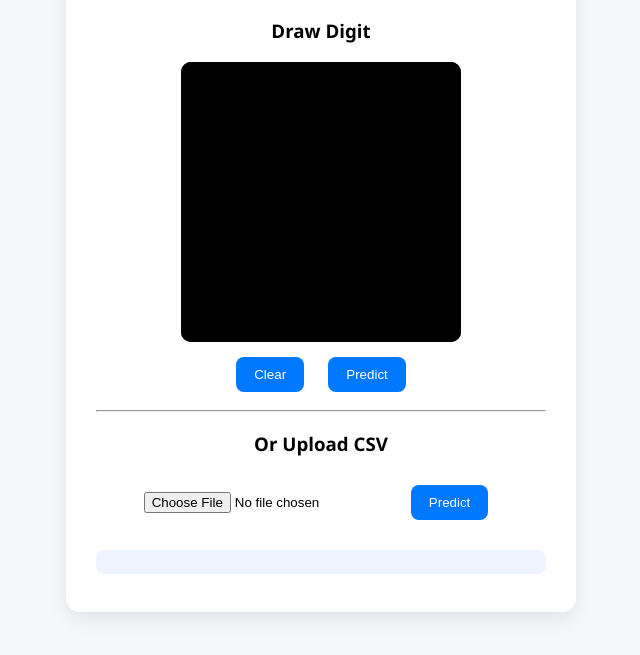
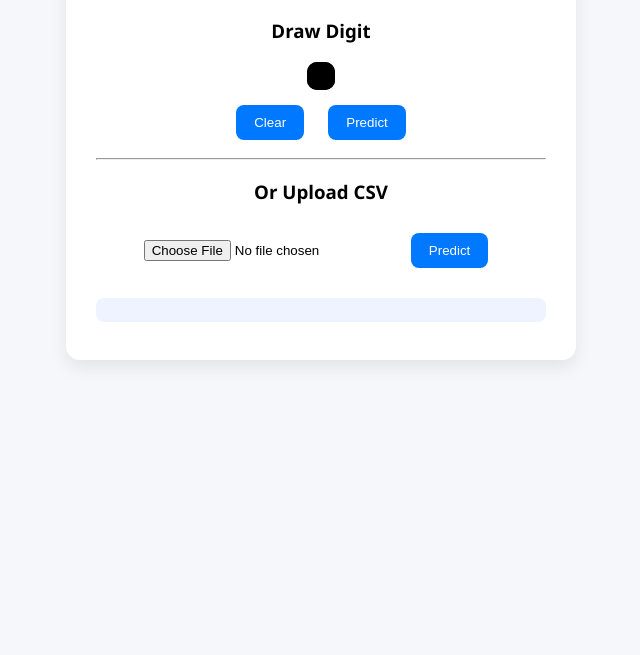
Before and after one commit to lokesh-2406/ANN-in-C, a plain HTML site: page web/index.html in a window 1280 px wide. Both pictures are taken after a click on the button "Clear". Shown: the part 129-784 px from the top of the page, without its empty margins (319-959 px from the left). Drawn offline with Linux system fonts and the light colour scheme.

Commit message:
Change canvas size from 280x280 to 28x28

```diff
--- a/web/index.html
+++ b/web/index.html
@@ -53,7 +53,7 @@ button:hover { background:#005dcc; }
   <h1>Digit Recognition</h1>
 
   <h3>Draw Digit</h3>
-  <canvas id="board" width="280" height="280"></canvas><br>
+  <canvas id="board" width="28" height="28"></canvas><br>
   <button onclick="clearCanvas()">Clear</button>
   <button onclick="predictDraw()">Predict</button>
 
@@ -74,7 +74,7 @@ const canvas = document.getElementById("board");
 const ctx = canvas.getContext("2d");
 
 ctx.fillStyle="black";
-ctx.fillRect(0,0,280,280);
+ctx.fillRect(0,0,28,28);
 
 let drawing=false;
 
@@ -92,7 +92,7 @@ function draw(e){
 
 function clearCanvas(){
   ctx.fillStyle="black";
-  ctx.fillRect(0,0,280,280);
+  ctx.fillRect(0,0,28,28);
 }
 
 async function predictDraw(){
```
